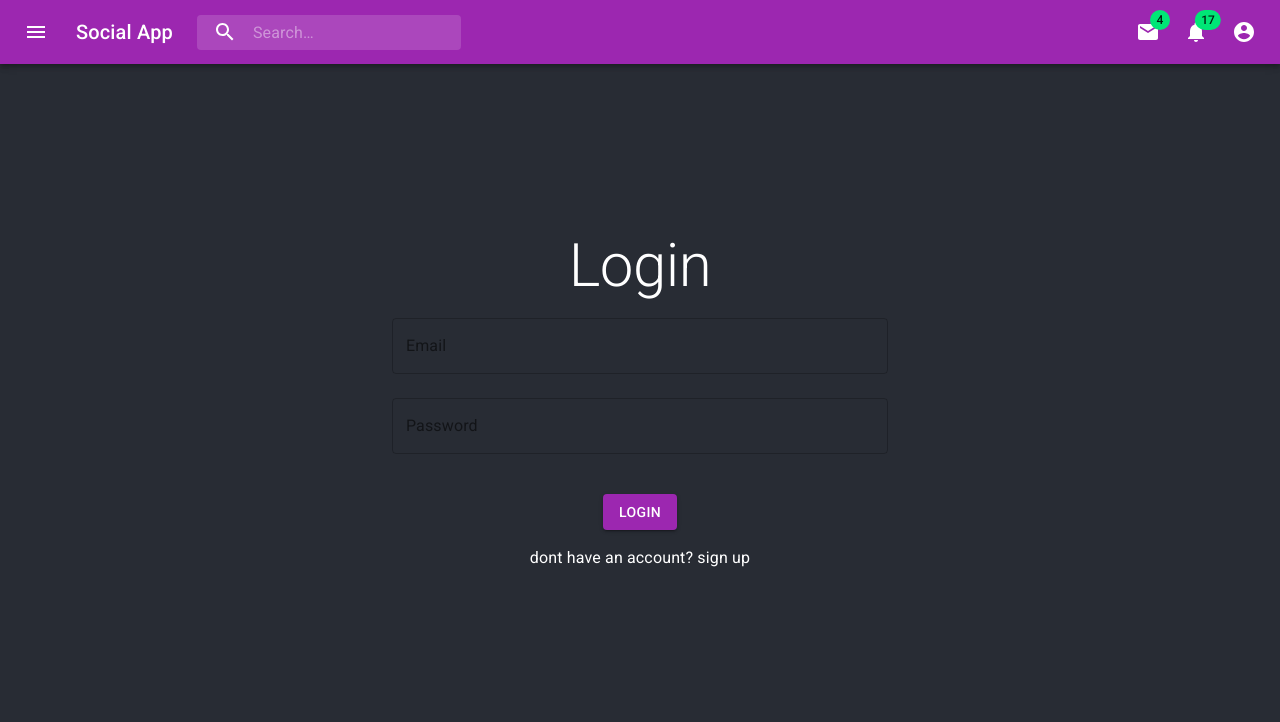
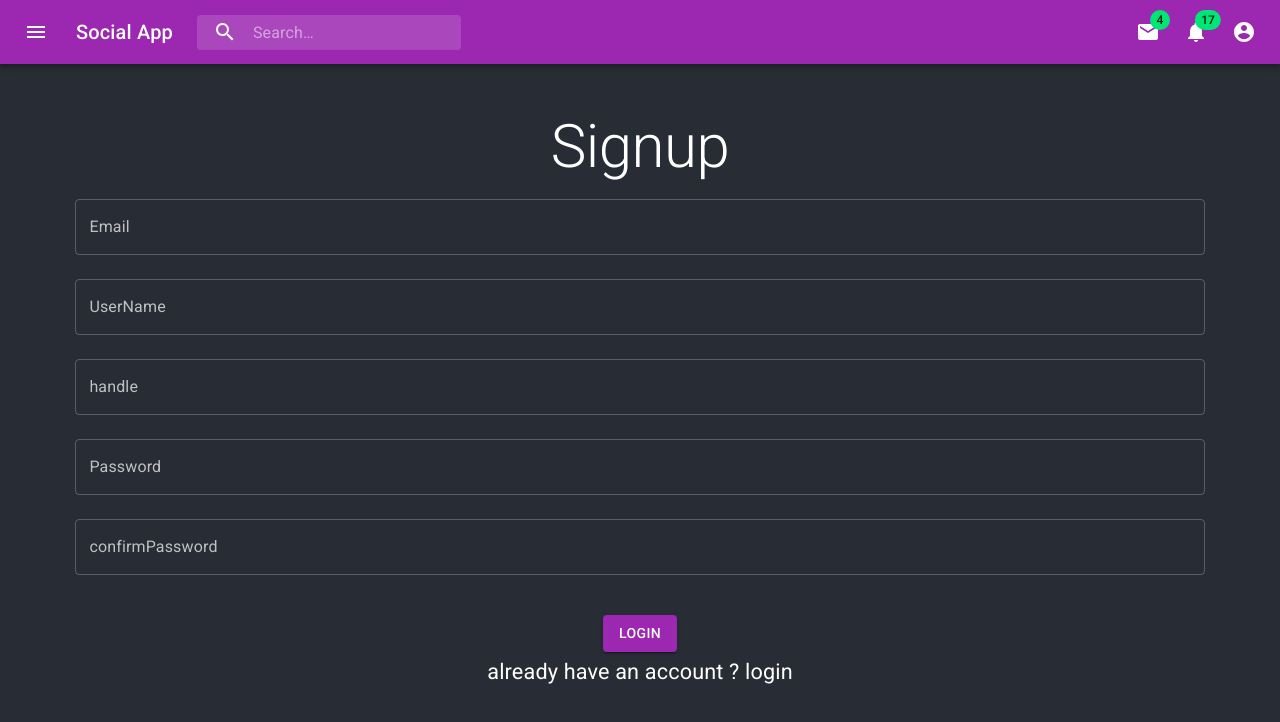
Before and after one commit to Omar-Bsoul/socialcat-react, a React (Create React App) app: page / in a window 1280 px wide. Shown: the top 722 px of the page. Built offline with nearby package versions, Linux system fonts and the light colour scheme.

Commit message:
edit the login/signup pages

```diff
--- a/src/App.jsx
+++ b/src/App.jsx
@@ -7,7 +7,8 @@ import { green, purple } from '@material-ui/core/colors';
 const theme = createMuiTheme({
   palette: {
     primary: purple,
-    secondary: green
+    secondary: green,
+    type: 'dark'
   },
   status: {
     danger: 'orange'
--- a/src/components/root.jsx
+++ b/src/components/root.jsx
@@ -8,6 +8,7 @@ import ToggleOff from '@material-ui/icons/ToggleOff';
 
 import SocialAppBar from './common/socialAppBar';
 import Login from '../pages/login';
+import Signup from '../pages/signup';
 
 const useStyles = makeStyles(theme => ({
   app: { textAlign: 'center' },
@@ -35,7 +36,9 @@ const Root = () => {
   return (
     <div className={classes.app}>
       <SocialAppBar />
-      <Login className={classes.content} />
+      {/*</div> {<Login className={classes.content} />*/}
+      <Signup className={classes.content} />
+
       {/*<header className={classes.appHeader}>
           <Fade in={visible}>
             <p>
--- a/src/pages/signup.jsx
+++ b/src/pages/signup.jsx
@@ -3,39 +3,39 @@ import React, { Component } from 'react';
 // MUI Stuff
 
 import { makeStyles } from '@material-ui/core/styles';
-import Grid from '@material-ui/core/Grid';
 import Typography from '@material-ui/core/Typography';
 import TextField from '@material-ui/core/TextField';
 import Button from '@material-ui/core/Button';
 import CircularProgress from '@material-ui/core/CircularProgress';
 
 const useStyles = makeStyles(theme => ({
-  container: { margin: '80px auto 0 auto', height: '100%', width: '100%' },
+  container: {
+    backgroundColor: '#282c34',
+    minWidth: '100vh',
+    minHeight: '100vh',
+    display: 'flex',
+    flexDirection: 'column',
+    alignItems: 'center',
+    justifyContent: 'center',
+    fontSize: 'calc(10px + 2vmin)',
+    color: theme.palette.common.white
+  },
   button: {
-    marginTop: 20,
+    marginTop: theme.spacing(4),
     position: 'relative'
   },
-  form: {
-    textAlign: 'center'
+  textField: {
+    marginTop: theme.spacing(2),
+    color: theme.palette.primary.dark
   },
-  image: {
-    margin: '20px auto 20px auto'
-  },
-  pageTitle: {
-    margin: '10px auto 10px auto'
-  },
-  textField: {
-    margin: '10px auto 10px auto'
+  input: {
+    color: theme.palette.secondary.light
   }
 }));
-const Signup = () => {
+const Signup = props => {
   const classes = useStyles();
-
   return (
-    <Grid container>
-      <Grid item sm />
-      <Grid item sm>
-        <div className={classes.container}>
+    <div className={props.className}>
       <img />
       <Typography variant='h2'>Signup</Typography>
       <form className={classes.form} noValidate>
@@ -45,6 +45,8 @@ const Signup = () => {
           name='email'
           type='email'
           label='Email'
+          variant='outlined'
+          margin='normal'
           fullWidth
         />
         <TextField
@@ -53,6 +55,8 @@ const Signup = () => {
           name='userName'
           type='text'
           label='UserName'
+          variant='outlined'
+          margin='normal'
           fullWidth
         />
         <TextField
@@ -61,6 +65,8 @@ const Signup = () => {
           name='handle'
           type='text'
           label='handle'
+          variant='outlined'
+          margin='normal'
           fullWidth
         />
         <TextField
@@ -69,6 +75,8 @@ const Signup = () => {
           name='password'
           type='password'
           label='Password'
+          variant='outlined'
+          margin='normal'
           fullWidth
         />
         <TextField
@@ -77,9 +85,10 @@ const Signup = () => {
           name='confirmPassword'
           type='password'
           label='confirmPassword'
+          variant='outlined'
+          margin='normal'
           fullWidth
         />
-
         <Button
           className={classes.button}
           type='submit'
@@ -92,9 +101,6 @@ const Signup = () => {
         <small>already have an account ? login </small>
       </form>
     </div>
-      </Grid>
-      <Grid item sm />
-    </Grid>
   );
 };
 export default Signup;
```
Lines whose indentation alone changed are shown as unchanged.
